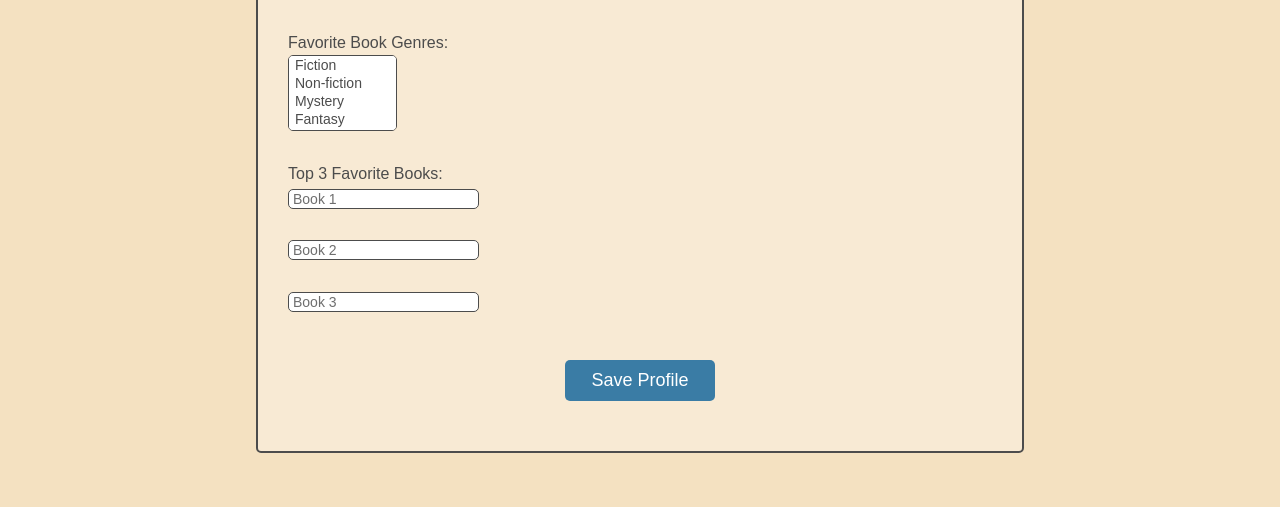
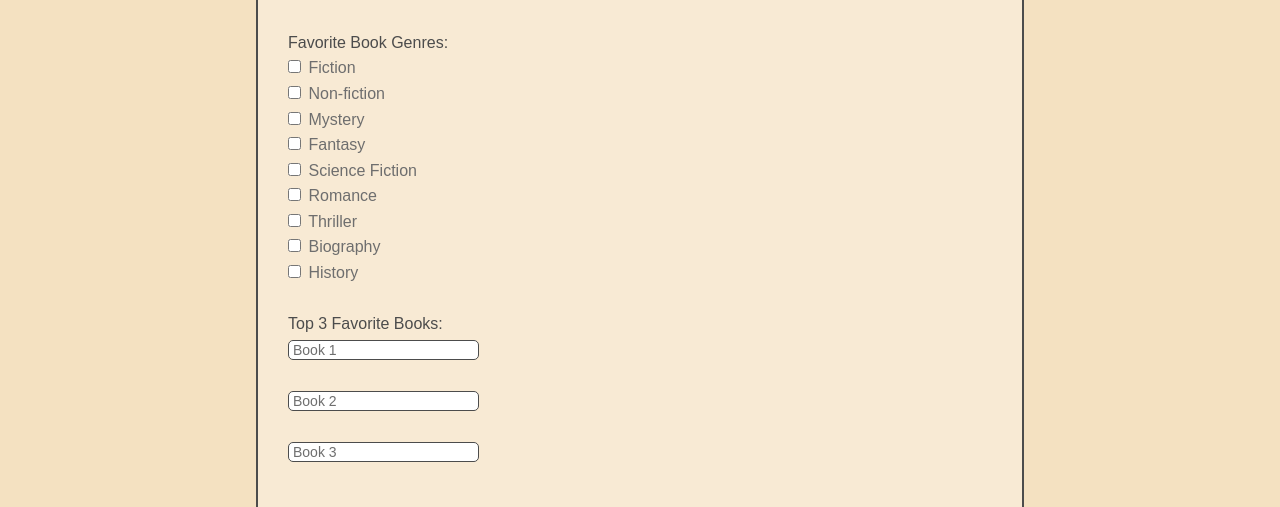
Before and after one commit to echenjones/shelfshare, a website: page profile/edit.html in a window 1280 px wide. Shown: the part 861-1368 px from the top of the page. Drawn offline with Linux system fonts and the light colour scheme.

Commit message:
Update edit.html

```diff
--- a/profile/edit.html
+++ b/profile/edit.html
@@ -77,9 +77,20 @@
                 background-color: #2A5A7F;
             }
 
-            @media (max-width: 800px) {
+            input[type=checkbox] {
+                margin-right: 3px;
+            }
+            input[type=checkbox] + label {
+                color: #6E6E6E;
+            }
+            input[type=checkbox]:hover {
+                color: #4C4C4C;
+            }
+
+            @media (max-width: 1125px) {
                 .content img {
-                    width: 50%;
+                    width: 200px;
+                    height: 200px;
                 }
             }
             @media (max-width: 600px) {
@@ -124,7 +135,25 @@
 
                     <!-- Favorite Genres -->
                     <label for="genres">Favorite Book Genres:</label><br>
-                    <select id="genres" name="genres" multiple>
+                    <input type="checkbox" id="genre1" value="fiction" name="genres">
+                    <label for="genre1">Fiction</label><br>
+                    <input type="checkbox" id="genre2" value="nonfiction" name="genres">
+                    <label for="genre2">Non-fiction</label><br>
+                    <input type="checkbox" id="genre3" value="mystery" name="genres">
+                    <label for="genre3">Mystery</label><br>
+                    <input type="checkbox" id="genre4" value="fantasy" name="genres">
+                    <label for="genre4">Fantasy</label><br>
+                    <input type="checkbox" id="genre5" value="sciencefiction" name="genres">
+                    <label for="genre5">Science Fiction</label><br>
+                    <input type="checkbox" id="genre6" value="romance" name="genres">
+                    <label for="genre6">Romance</label><br>
+                    <input type="checkbox" id="genre7" value="thriller" name="genres">
+                    <label for="genre7">Thriller</label><br>
+                    <input type="checkbox" id="genre8" value="biography" name="genres">
+                    <label for="genre8">Biography</label><br>
+                    <input type="checkbox" id="genre9" value="history" name="genres">
+                    <label for="genre9">History</label><br>
+                    <!--<select id="genres" name="genres" multiple>
                         <option value="fiction">Fiction</option>
                         <option value="nonfiction">Non-fiction</option>
                         <option value="mystery">Mystery</option>
@@ -135,7 +164,8 @@
                         <option value="biography">Biography</option>
                         <option value="history">History</option>
                     </select>
-                    <br><br>
+                    <br>-->
+                    <br>
 
                     <!-- Favorite Books -->
                     <label for="favoriteBooks">Top 3 Favorite Books:</label><br>
@@ -151,7 +181,6 @@
                 </form>
             </div>
         </div>
-
 
         <!-- Footer -->
         <script src="../footer.js"></script>
```
